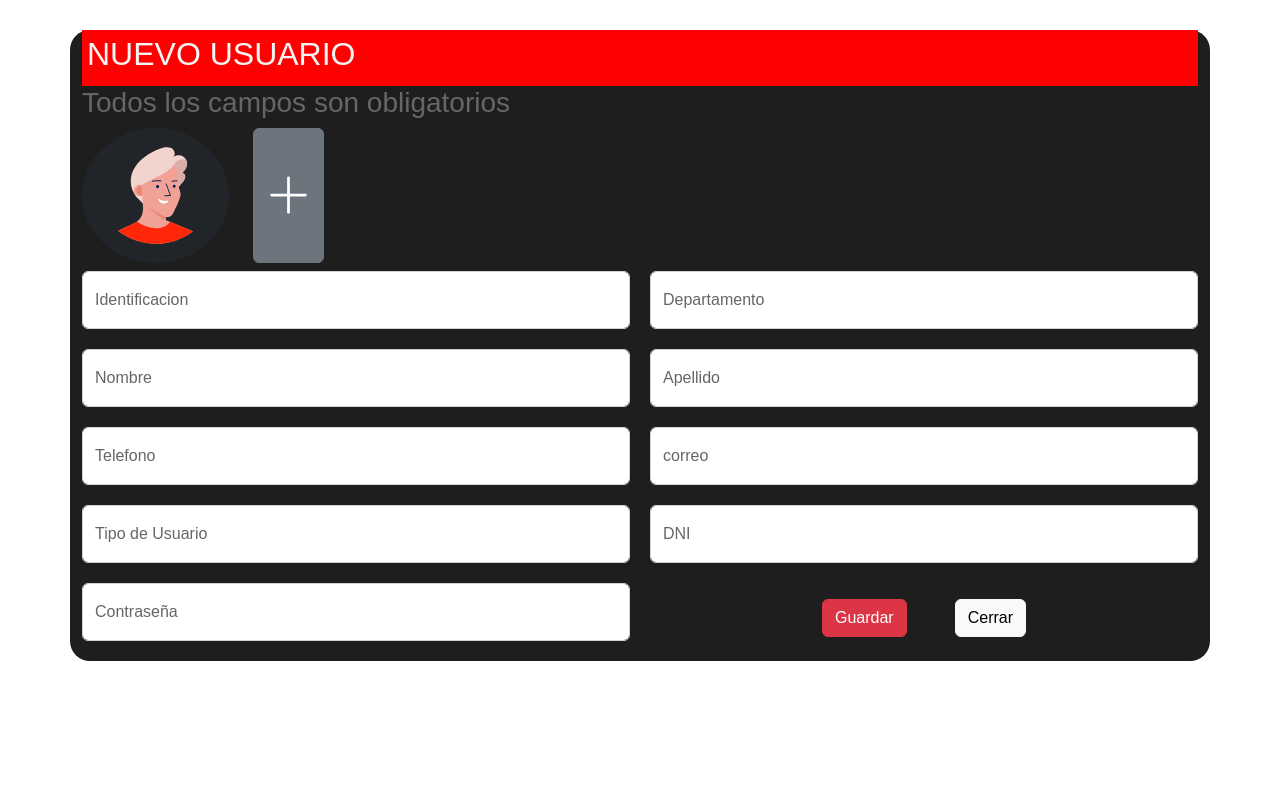
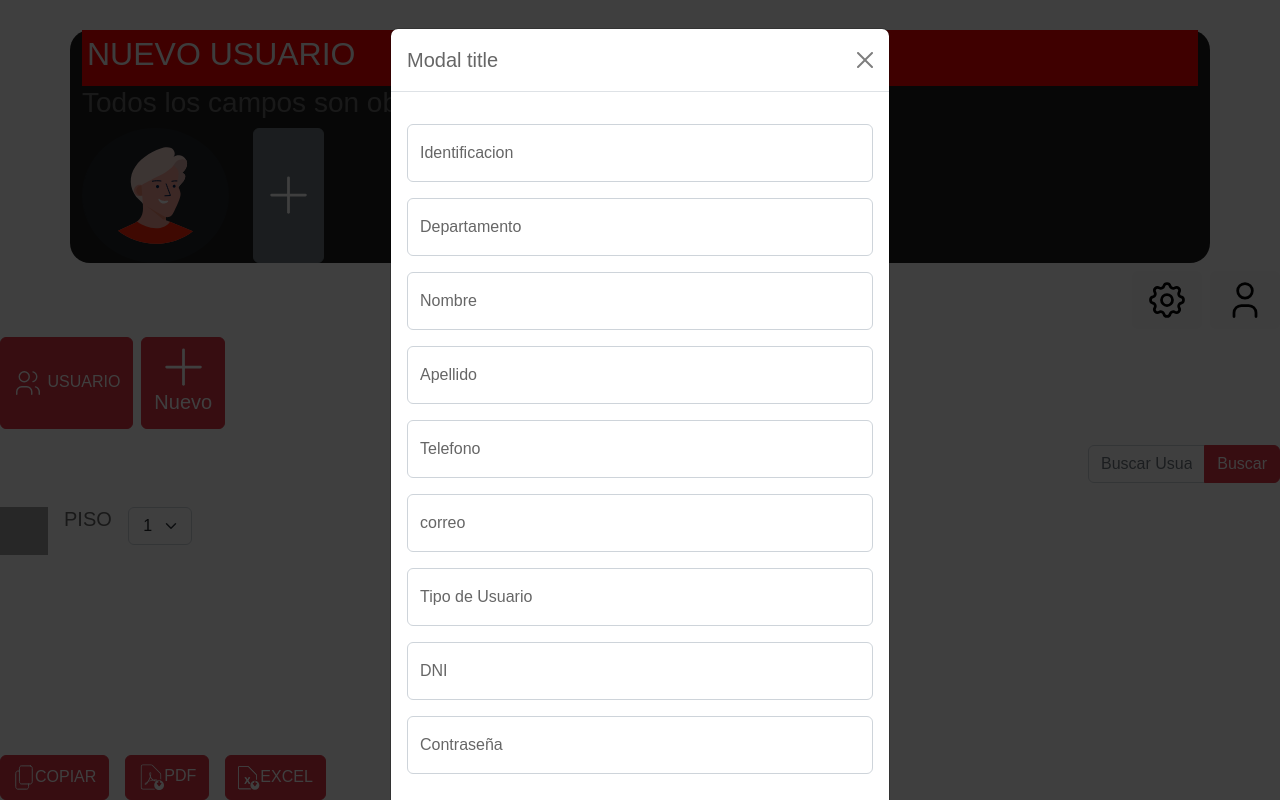
Before and after one commit to MarcosSWeis/opus, a React (Create React App) app in the folder frontend/: page / in a window 1280 px wide. Both pictures are taken after a click on the button 288 px from the left and 195 px from the top of the page. Shown: the top 800 px of the page. Built offline with nearby package versions, Linux system fonts and the light colour scheme; grey boxes are pictures that could not be loaded.

Commit message:
solucionando estilos

```diff
--- a/frontend/src/App.js
+++ b/frontend/src/App.js
@@ -20,7 +20,7 @@ function App() {
 
                           <FormulalioUsuario/>
 
-                                  {/* <Usuario/>   */}
+                                <Usuario/>
 
                       </div>
 
--- a/frontend/src/components/formularioUsuario.jsx
+++ b/frontend/src/components/formularioUsuario.jsx
@@ -1,6 +1,8 @@
-import React, {useState} from "react";
+import React, {useState, useEffect} from "react";
+import { useDispatch, useSelector } from "react-redux";
 import usuario_nuevo from "../imagenesUsuarios/avatar_nuevoUsuario.svg"
 import agregar_usuario from "../imagenesUsuarios/icono_de_más.svg"
+import { register } from "../redux/actions";
 
 const FormulalioUsuario = ( ) => {
 
@@ -17,6 +19,8 @@ const [datosusuarios, setDatosusuarios]= useState ( {
 
 })
 
+const user = useSelector (state => state.register_user);
+    const dispatch = useDispatch();
 const handleInputChange= (event) => {
     // console.log(event.target.value)
     setDatosusuarios( {
@@ -25,11 +29,14 @@ const handleInputChange= (event) => {
     })
 }
 
+
 const enviarDatos = (event) => {
     event.preventDefault ( );
     console.log (datosusuarios.nombre + '  ' + datosusuarios.apellido)
+    dispatch(register(datosusuarios))
 
 }
+
 
 
     return (
@@ -38,60 +45,75 @@ const enviarDatos = (event) => {
 
                                     <div className="title_usuario"><h2  className="titleDiv">NUEVO USUARIO</h2></div>
 
+                                {/*  modal que contiene el formulario ----------------------------------------------------------------------------------------------------------*/}
+
                                     <div><h3> Todos los campos son obligatorios</h3></div>
 
                                 <div class="d-grid gap-2 d-md-flex justify-content-md-start mt-2 mb-2 ">
                                         <button class="btn  btn-dark acciones2" type="button"><img src={usuario_nuevo} /></button>
-                            <button class="btn btn-secondary mx-3" type="button"><img src={agregar_usuario} /></button>
+                                        <button type="button" class="btn btn-secondary mx-3" data-bs-toggle="modal" data-bs-target="#exampleModal"><img src={agregar_usuario} /></button>
                                 </div>
 
-                <form  className="formulario" onSubmit={enviarDatos}>
 
-                <div class="form-floating put">
+
+                                    <div class="modal fade " id="exampleModal" tabindex="-1" aria-labelledby="exampleModalLabel" aria-hidden="true">
+                                            <div class="modal-dialog ">
+                                                        <div class="modal-content">
+                                                                <div class="modal-header ">
+                                                                    <h5 class="modal-title" id="exampleModalLabel">Modal title</h5>
+                                                                    <button type="button" class="btn-close" data-bs-dismiss="modal" aria-label="Close"></button>
+                                                                </div>
+                                                                <div class="modal-body ">
+
+                                                                <form  className="formulario" onSubmit={enviarDatos}/>
+
+                                                            <div class="form-floating my-3  formularioSize">
                                                                     <input type="text" name="identificacion" class="form-control" id="floatingInput" placeholder="name@example.com" onChange={handleInputChange}/>
                                                                     <label for="floatingInput">Identificacion</label>
                                                             </div>
-                <div class="form-floating">
+                                                            <div class="form-floating my-3">
                                                                         <input type="text" name="departamento" class="form-control" id="floatingPassword" placeholder="Password"onChange={handleInputChange}/>
                                                                         <label for="floatingPassword">Departamento</label>
                                                             </div>
-                <div class="form-floating">
+                                                            <div class="form-floating my-3">
                                                                         <input type="text"  name= "nombre" class="form-control" id="floatingPassword" placeholder="Password" onChange={handleInputChange}/>
                                                                         <label for="floatingPassword">Nombre</label>
                                                             </div>
-                <div class="form-floating">
+                                                            <div class="form-floating my-3">
                                                                         <input type="text" name="apellido" class="form-control" id="floatingPassword" placeholder="Password"  onChange={handleInputChange}  />
                                                                         <label for="floatingPassword">Apellido</label>
                                                             </div>
-                <div class="form-floating">
+                                                            <div class="form-floating my-3">
                                                                         <input type="text" name="telefono" class="form-control" id="floatingPassword" placeholder="Password"  onChange={handleInputChange}/>
                                                                         <label for="floatingPassword">Telefono</label>
                                                             </div>
-                <div class="form-floating">
+                                                            <div class="form-floating my-3">
                                                                         <input type="email"  name="correo" class="form-control" id="floatingPassword" placeholder="Password"  onChange={handleInputChange}/>
                                                                         <label for="floatingPassword">correo</label>
                                                             </div>
-                <div class="form-floating">
+                                                            <div class="form-floating my-3">
                                                                         <input type="text" name="tipoDeUsuario" class="form-control" id="floatingPassword" placeholder="Password"  onChange={handleInputChange}/>
                                                                         <label for="floatingPassword">Tipo de Usuario</label>
                                                             </div>
-                <div class="form-floating">
+                                                            <div class="form-floating my-3">
                                                                         <input type="text"  name="DNI" class="form-control" id="floatingPassword" placeholder="Password"  onChange={handleInputChange}/>
                                                                         <label for="floatingPassword">DNI</label>
                                                             </div>
-                <div class="form-floating">
+                                                            <div class="form-floating my-3">
                                                                         <input type="password" class="form-control" id="floatingPassword" placeholder="Password"  onChange={handleInputChange}/>
                                                                         <label for="floatingPassword">Contraseña</label>
                                                             </div>
-
+                                                                </div>
+                                                                        <div class="modal-footer">
                                                                                 <div class="d-grid gap-5 d-flex justify-content-center mt-3">
                                                                                             <button class="btn btn-danger mb-4" type="submit">Guardar</button>
                                                                                             <button class="btn btn-light mb-4" type="button">Cerrar</button>
                                                                                 </div>
-
-                </form>
-
-
+                                                                        </div>
+                                            </div>
+                                </div>
+                        </div>
+                        {/*  fin del  modal del formulario-------------------------------------------------------------------------------- */}
                 </div>
 
 
--- a/frontend/src/redux/actions.js
+++ b/frontend/src/redux/actions.js
@@ -2,6 +2,7 @@ import axios from "axios";
 export const GET_APARTAMENTS_ONSALE = "GET_APARTAMENTS_ONSALE";
 export const GET_IMAGE_CARROUSEL= "GET_IMAGE_CARROUSEL";
 export const  GET_IMAGE_BODY = 'GET_IMAGE_BODY';
+export const  REGISTER_USER= 'REGISTER_USER '
 
 
 
@@ -22,6 +23,22 @@ export const getApartament = (payload) => {
   }
 };
 
+export const register = (payload) => {
+  try {
+    // console.log(payload);
+    return async function (dispatch) {
+      const user = await axios.get("http://localhost:5040/users/create_user", {
+        params: payload,
+      });
+      dispatch({
+        type: REGISTER_USER,
+        payload: user.data,
+      });
+    };
+  } catch (err) {
+    console.log(err);
+  }
+};
 
 export const getImageCarrusel = (payload) => {
   try {
--- a/frontend/src/redux/reducer.js
+++ b/frontend/src/redux/reducer.js
@@ -1,9 +1,10 @@
-import { GET_APARTAMENTS_ONSALE, GET_IMAGE_CARROUSEL , GET_IMAGE_BODY } from "./actions";
+import { GET_APARTAMENTS_ONSALE, GET_IMAGE_CARROUSEL , GET_IMAGE_BODY,REGISTER_USER } from "./actions";
 
 export const initialState = {
   imgCarrusel: [],
   departFilter: [],
   imgBody: [],
+  register_user: null
 };
 
 export function rootReducer(state = initialState, action) {
@@ -13,6 +14,13 @@ export function rootReducer(state = initialState, action) {
         ...state,
         departFilter: action.payload,
       };
+
+      case REGISTER_USER:
+      return{
+...state,
+register_user: action.payload
+      };
+
     case GET_IMAGE_CARROUSEL:
       return {
         ...state,
```
Lines whose indentation alone changed are shown as unchanged.
